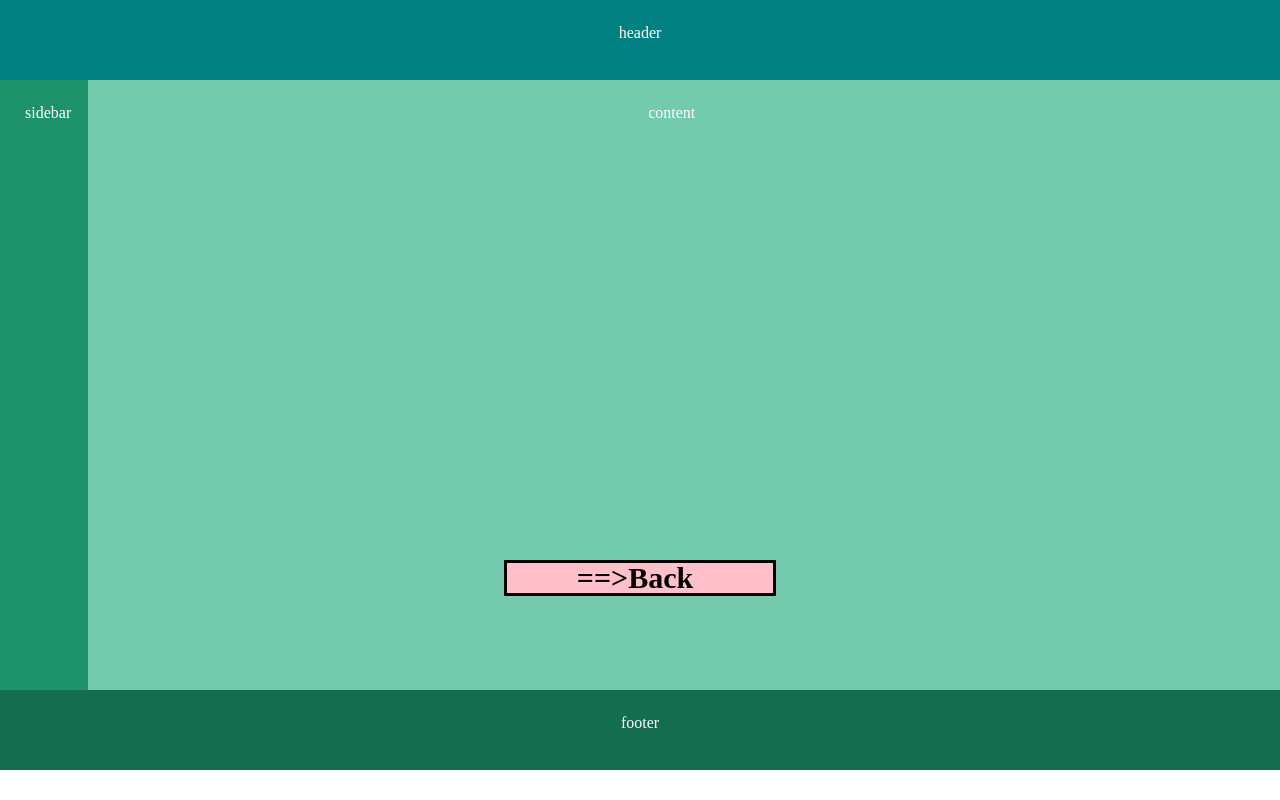
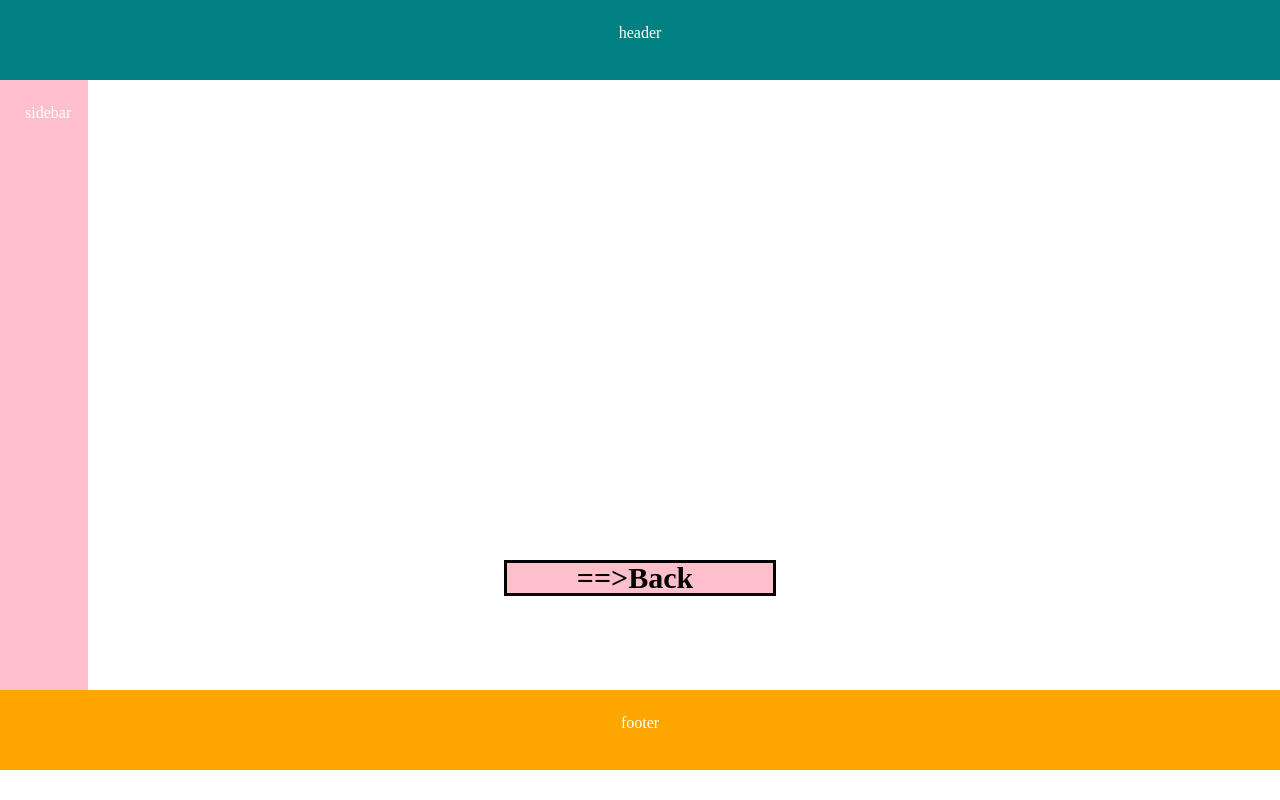
Before and after one commit to aryancaballero/aryancaballero.github.io, a plain HTML site: page css-float.html in a window 1280 px wide. Drawn offline with Linux system fonts and the light colour scheme.

Commit message:
Update css-float.html

```diff
--- a/css-float.html
+++ b/css-float.html
@@ -33,18 +33,18 @@
 height: 5.4%;
         }
         #box2{
-            background-color: rgb(30, 146, 107);
+            background-color: pink;
             height: 100%;
             width: 3%;clear: both;
             float: left;
         }
         #box3{
-            background-color: rgb(115, 202, 173);
+            background-color: white;
         height: 100%;
 
         }
         #box4{
-            background-color: rgb(21, 109, 80); margin: 0;
+            background-color: orange; margin: 0;
             height: 5.4%;
 
         }
```
